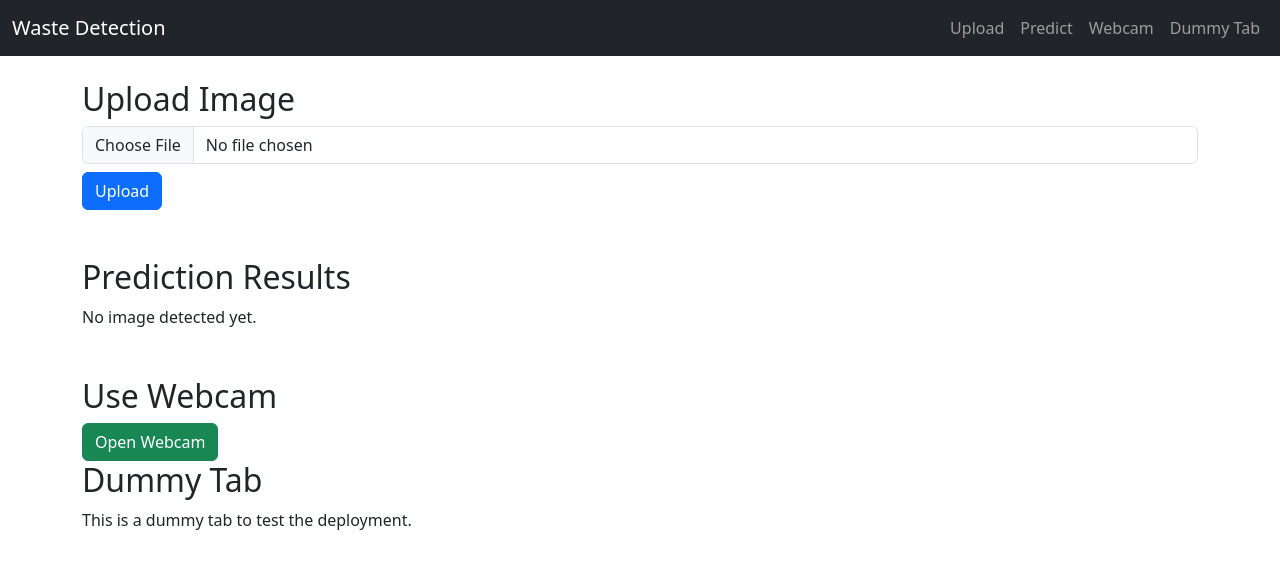
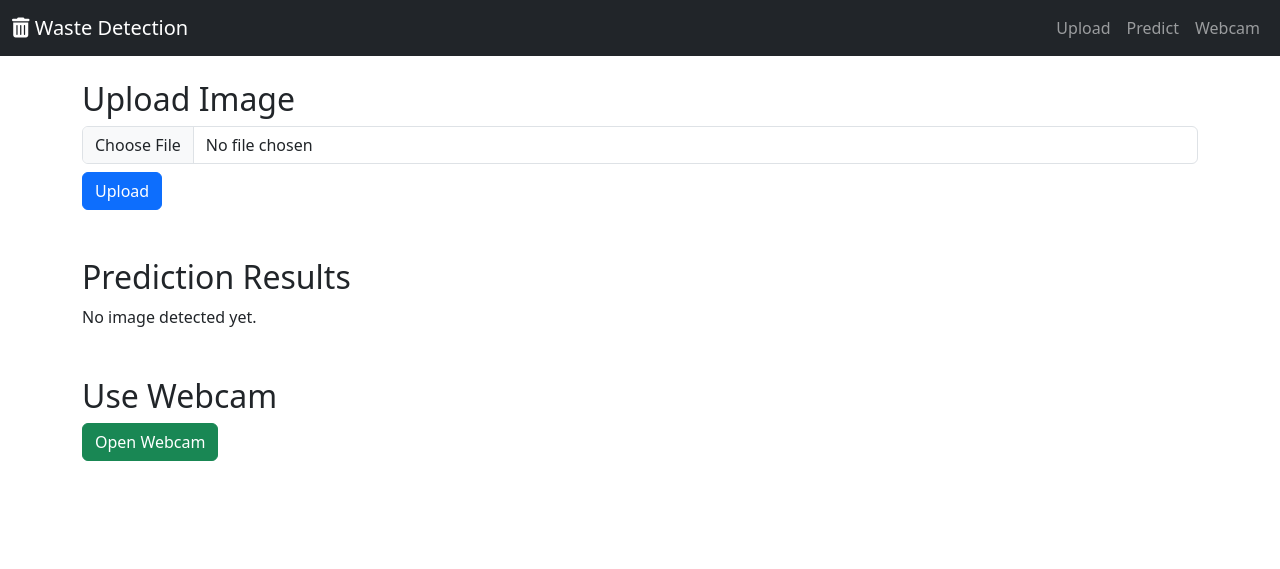
Before and after one commit to Onyesi-john/CICD_Deployment, a Flask app: page / in a window 1280 px wide. Shown: the top 569 px of the page. Run offline with Flask 3, Linux system fonts and the light colour scheme.

Commit message:
update to requirements

```diff
--- a/templates/index.html
+++ b/templates/index.html
@@ -5,18 +5,21 @@
     <meta name="viewport" content="width=device-width, initial-scale=1">
     <title>Waste Detection</title>
     <link rel="stylesheet" href="https://cdn.jsdelivr.net/npm/bootstrap@5.3.0/dist/css/bootstrap.min.css">
+    <!-- Font Awesome for the dummy icon -->
+    <link rel="stylesheet" href="https://cdnjs.cloudflare.com/ajax/libs/font-awesome/6.0.0-beta3/css/all.min.css">
 </head>
 <body>
     <nav class="navbar navbar-expand-lg navbar-dark bg-dark">
         <div class="container-fluid">
-            <a class="navbar-brand" href="/">Waste Detection</a>
+            <!-- Dummy Icon and Navbar Brand -->
+            <a class="navbar-brand" href="/">
+                <i class="fas fa-trash-alt"></i> Waste Detection
+            </a>
             <div class="collapse navbar-collapse">
                 <ul class="navbar-nav ms-auto">
                     <li class="nav-item"><a class="nav-link" href="#upload">Upload</a></li>
                     <li class="nav-item"><a class="nav-link" href="#predict">Predict</a></li>
                     <li class="nav-item"><a class="nav-link" href="/webcam">Webcam</a></li>
-                    <!-- Dummy Tab -->
-                    <li class="nav-item"><a class="nav-link" href="#dummy">Dummy Tab</a></li>
                 </ul>
             </div>
         </div>
@@ -47,12 +50,6 @@
             <h2>Use Webcam</h2>
             <a href="/webcam" class="btn btn-success">Open Webcam</a>
         </section>
-
-        <!-- Dummy Section (for testing purposes) -->
-        <section id="dummy" class="mb-5">
-            <h2>Dummy Tab</h2>
-            <p>This is a dummy tab to test the deployment.</p>
-        </section>
     </div>
 
     <script src="https://cdn.jsdelivr.net/npm/bootstrap@5.3.0/dist/js/bootstrap.bundle.min.js"></script>
```
